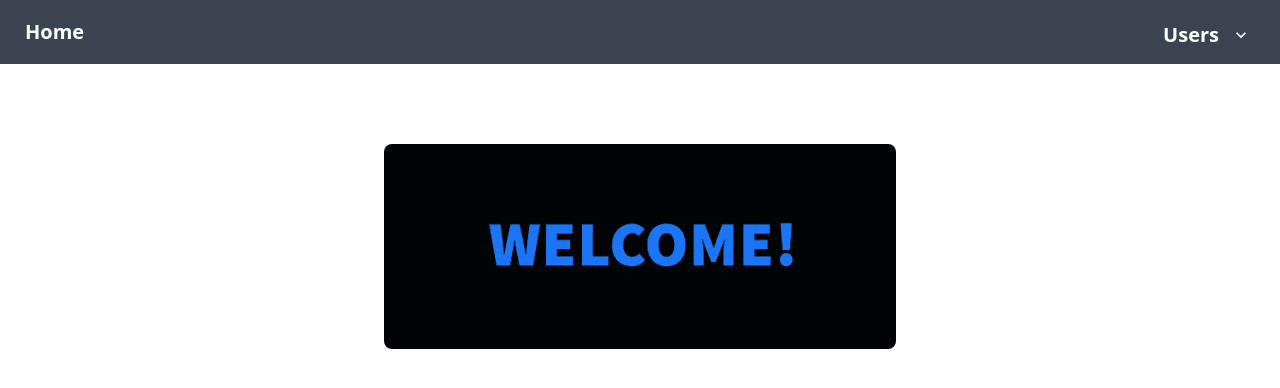
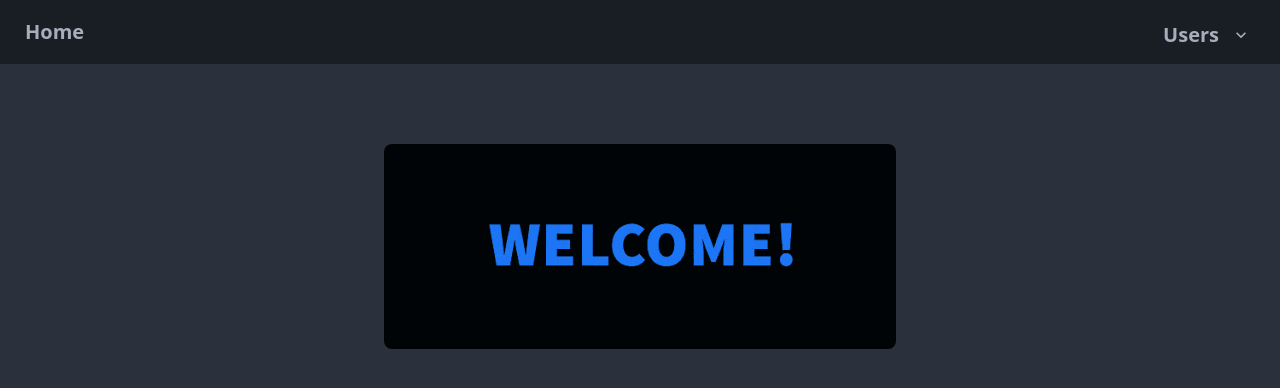
Before and after one commit to mena0018/Discover-Next, a Next.js app: page / in a window 1280 px wide. Shown: the top 388 px of the page. Built offline with nearby package versions, Linux system fonts and the light colour scheme.

Commit message:
Dark theme only

```diff
--- a/app/layout.tsx
+++ b/app/layout.tsx
@@ -4,7 +4,7 @@ import Navbar from 'components/Navbar';
 
 export default function RootLayout({ children }: PropsWithChildren) {
   return (
-    <html lang='en'>
+    <html lang='en' data-theme='dark'>
       <body>
         <Navbar />
         {children}
--- a/tailwind.config.js
+++ b/tailwind.config.js
@@ -5,4 +5,7 @@ module.exports = {
     extend: {},
   },
   plugins: [require('daisyui')],
+  daisyui: {
+    themes: ['dark'],
+  },
 };
```
Also changed, not shown: 1 other file (tests, documents, lock files or other folders).
